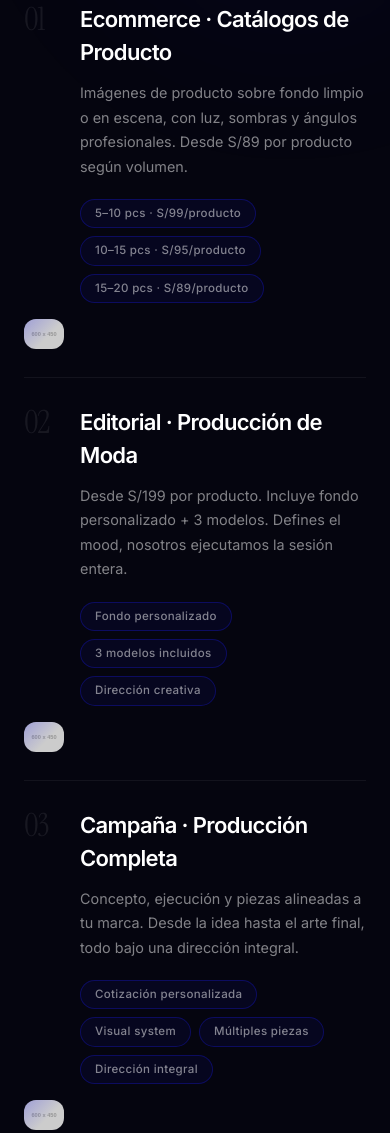
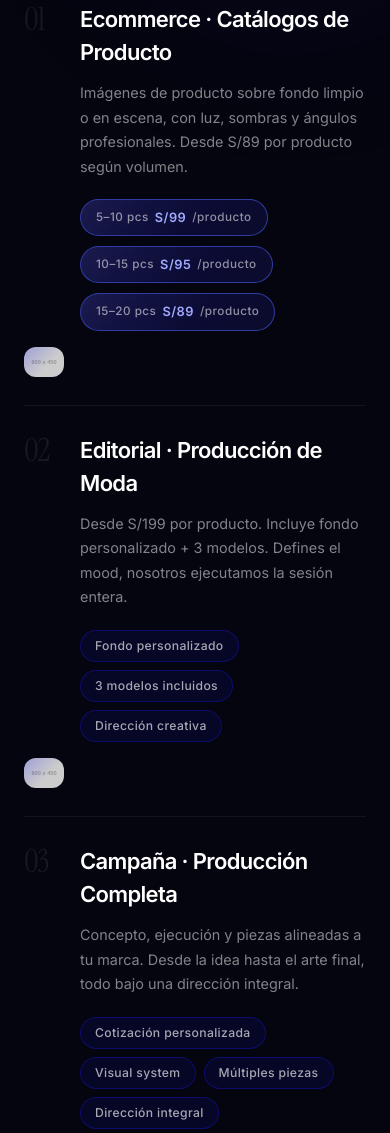
Before and after one commit to deluxxito/WEB-SAINT-STILLS, a plain HTML site: page index.html in a window 390 px wide. Shown: the part 2740-3873 px from the top of the page. Drawn offline with nearby package versions, Linux system fonts and the light colour scheme; placeholder pictures from the web are drawn by us.

Commit message:
feat: potenciar tags de precio — mayor énfasis visual en S/99, S/95, S/89
- Nueva clase .tag-price con fondo degradado, borde iluminado y tipografía en capas
- Valor S/XX resaltado en azul brillante (#a0aaff), cantidad en gris suave
- Hover con lift animado en desktop
- Responsive optimizado para móvil
- Mejora base del .tag genérico (keywords) con mayor legibilidad

Co-Authored-By: Claude Sonnet 4.6 <noreply@anthropic.com>

```diff
--- a/index.html
+++ b/index.html
@@ -305,14 +305,63 @@
     .tag {
       display: inline-flex;
       align-items: center;
-      padding: 5px 14px;
+      padding: 6px 14px;
       border-radius: 9999px;
-      font-size: 0.72rem;
+      font-size: 0.76rem;
       font-weight: 500;
-      border: 1px solid rgba(27,27,245,0.3);
-      background: rgba(27,27,245,0.07);
-      color: rgba(255,255,255,0.5);
+      border: 1px solid rgba(27,27,245,0.35);
+      background: rgba(27,27,245,0.1);
+      color: rgba(255,255,255,0.65);
       letter-spacing: 0.03em;
+      transition: background 0.2s, border-color 0.2s;
+    }
+
+    /* ── TAG PRECIO ── */
+    .tag-price {
+      display: inline-flex;
+      align-items: center;
+      gap: 6px;
+      padding: 7px 16px;
+      border-radius: 9999px;
+      font-size: 0.82rem;
+      font-weight: 700;
+      letter-spacing: 0.04em;
+      border: 1.5px solid rgba(80,100,255,0.55);
+      background: linear-gradient(135deg, rgba(27,27,245,0.22) 0%, rgba(60,60,255,0.12) 100%);
+      color: #fff;
+      position: relative;
+      overflow: hidden;
+      transition: background 0.2s, border-color 0.2s, transform 0.15s;
+    }
+    .tag-price::before {
+      content: '';
+      position: absolute;
+      inset: 0;
+      background: linear-gradient(135deg, rgba(255,255,255,0.07) 0%, transparent 60%);
+      pointer-events: none;
+    }
+    .tag-price .tag-qty {
+      color: rgba(255,255,255,0.55);
+      font-weight: 500;
+      font-size: 0.75rem;
+    }
+    .tag-price .tag-val {
+      color: #a0aaff;
+      font-weight: 800;
+    }
+    @media (hover: hover) {
+      .tag-price:hover {
+        border-color: rgba(120,140,255,0.8);
+        background: linear-gradient(135deg, rgba(27,27,245,0.35) 0%, rgba(60,60,255,0.2) 100%);
+        transform: translateY(-1px);
+      }
+    }
+    @media (max-width: 600px) {
+      .tag-price {
+        font-size: 0.8rem;
+        padding: 8px 15px;
+      }
+      .tag-price .tag-qty { font-size: 0.73rem; }
     }
 
     /* ── TESTIMONIAL SLIDER ── */
@@ -1159,10 +1208,10 @@
           <div>
             <h3 style="font-size:1.375rem;font-weight:600;color:#fff;margin-bottom:12px;">Ecommerce · Catálogos de Producto</h3>
             <p style="font-size:0.9rem;color:rgba(255,255,255,0.5);margin-bottom:20px;">Imágenes de producto sobre fondo limpio o en escena, con luz, sombras y ángulos profesionales. Desde S/89 por producto según volumen.</p>
-            <div style="display:flex;gap:8px;flex-wrap:wrap;">
-              <span class="tag">5–10 pcs · S/99/producto</span>
-              <span class="tag">10–15 pcs · S/95/producto</span>
-              <span class="tag">15–20 pcs · S/89/producto</span>
+            <div style="display:flex;gap:10px;flex-wrap:wrap;margin-top:4px;">
+              <span class="tag-price"><span class="tag-qty">5–10 pcs</span><span class="tag-val">S/99</span><span class="tag-qty">/producto</span></span>
+              <span class="tag-price"><span class="tag-qty">10–15 pcs</span><span class="tag-val">S/95</span><span class="tag-qty">/producto</span></span>
+              <span class="tag-price"><span class="tag-qty">15–20 pcs</span><span class="tag-val">S/89</span><span class="tag-qty">/producto</span></span>
             </div>
           </div>
           <div class="service-img">
```
